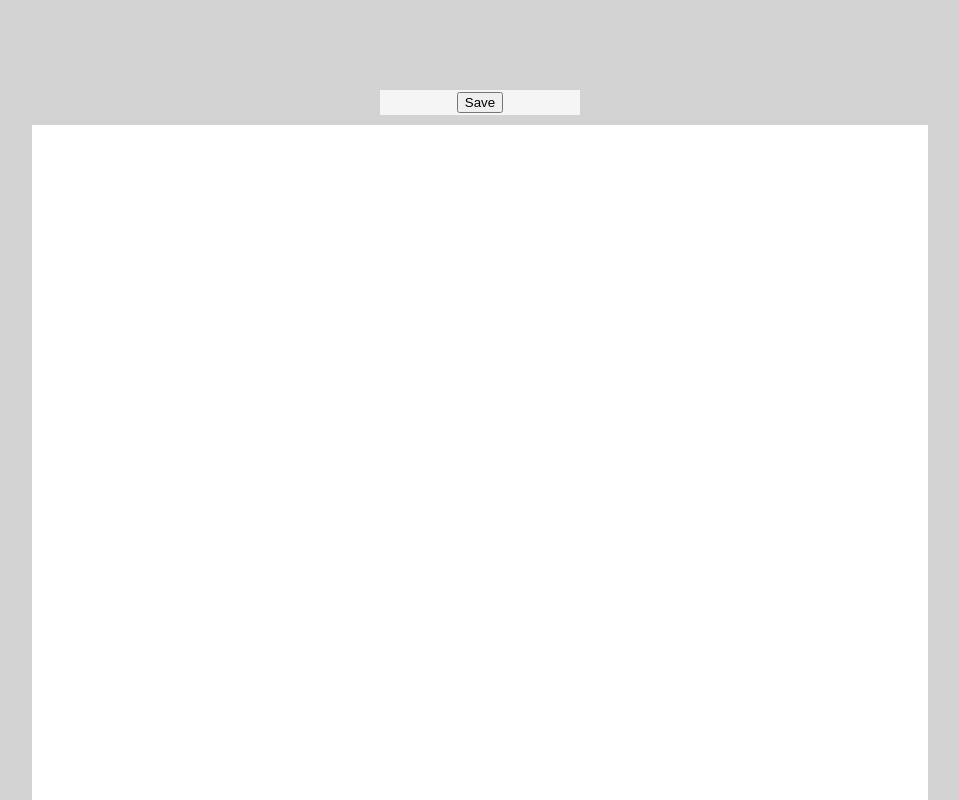
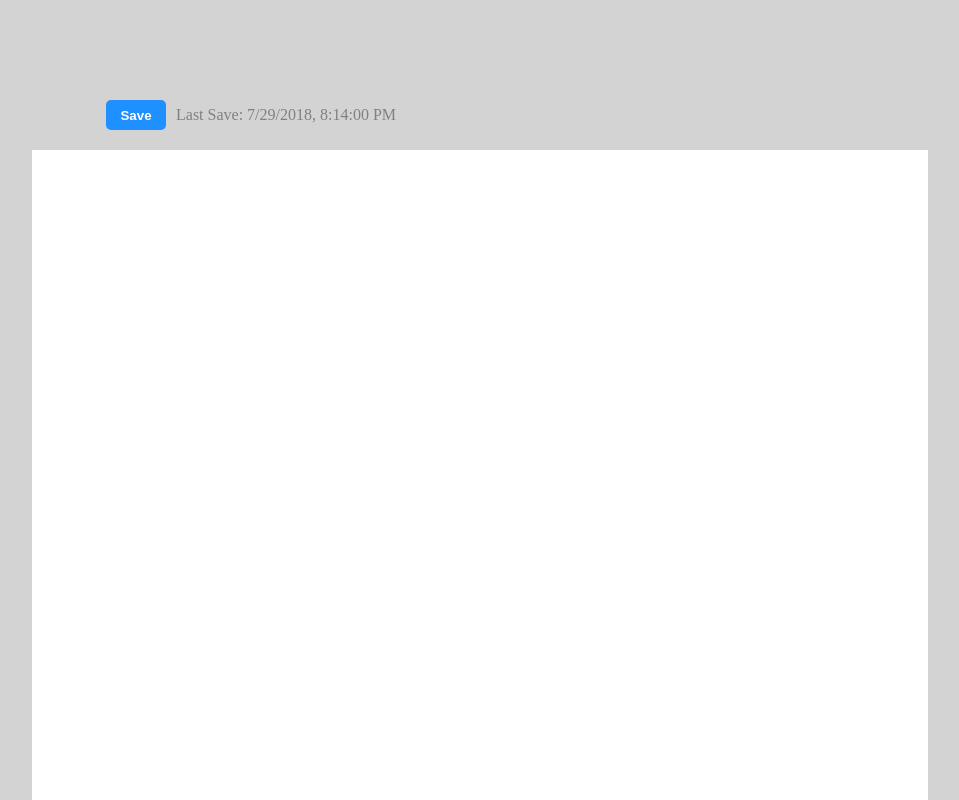
Before and after one commit to alexzobi/aaDocs, a React app: page /editor in a window 1280 px wide. Shown: the top 800 px of the page, without its empty margins (160-1119 px from the left). Built offline with nearby package versions, Linux system fonts and the light colour scheme; no server answers.

Commit message:
refactor: change text area to div

```diff
--- a/client/components/Editor.js
+++ b/client/components/Editor.js
@@ -9,7 +9,9 @@ class Editor extends Component{
     this.state = {
       content: "",
       owners:[],
-      lastChangeBy: ""
+      lastChangeBy: "",
+      charCount: 0,
+      lastSaved: new Date().toLocaleString()
     };
   }
 
@@ -22,34 +24,53 @@ class Editor extends Component{
       .then( res => res.data)
       .then(data =>{
         const {content, owners, lastChangeBy} = data;
-        this.setState({content, lastChangeBy, owners});
+        const charCount = content.length;
+        this.setState({content, lastChangeBy, owners, charCount});
       })
       .catch(err =>console.error(err));
+    this.refs.textarea.addEventListener('input', this.handleChange);
+  }
+
+  componentWillUnmount(){
+    this.refs.textarea.removeEventListener('input', this.handleChange);
   }
 
 
   handleChange = evt =>{
-    const content = evt.target.value;
-    this.setState({content});
-
+    evt.preventDefault();
+    const content = evt.target.innerHTML;
+    const charCount = content.length;
+    this.setState({content, charCount});
+    if(charCount%50===0){
+      this.handleSave();
+    }
   }
 
   handleSave = () =>{
     const { content } = this.state;
     const { user } = this.props;
+    const regex = new Regex('/[<script>].*[<\/script>]*/','gm');
+    if(content.search(regex)>=0){
+      content = "no hacking please.";
+    }
     this.props.saveDoc(content, user);
+    this.setState({lastSaved: new Date().toLocaleString()});
   }
 
   render(){
-    const { content } = this.state;
+    const { content, lastSaved } = this.state;
+    console.log(content);
     return (
       <div id="editor">
-        <div id="toolbar" >
+        <div id="toolbar">
           <button id="save" onClick={this.handleSave}>Save</button>
+          <p>{`Last Save: ${lastSaved}`}</p>
         </div>
-        <textarea
-          value={content}
-          onChange={this.handleChange} />
+        <div id="textarea"
+          ref="textarea"
+          contentEditable
+          dangerouslySetInnerHTML={{__html:content}}
+          />
       </div>
     );
   }
--- a/public/style.css
+++ b/public/style.css
@@ -7,31 +7,47 @@ body {
 #editor {
   display: flex;
   flex-direction: column;
-  height: 100vh;
+  height: auto;
+  min-height: 100vh;
   background-color: lightgray;
   justify-content: center;
   align-items: center;
-  padding-top: 10vh;
+  padding: 10vh;
 }
 
-#editor textarea {
+#editor #textarea {
   background-color: white;
   width: 60vw;
-  padding: 8vh;
-  height: calc(1.293 * 60vw);
+  height: 80vw;
+  padding: 5vw;
   border: none;
 }
 
-#editor textarea:focus {
+#editor #textarea:focus {
   outline: none;
 }
 
 #editor #toolbar {
   display: flex;
-  background-color: whitesmoke;
+  width: 60vw;
   align-items: center;
-  justify-content: center;
+  justify-content: flex-start;
   margin: 10px;
-  width: 200px;
-  height: 40px;
+  color: gray;
 }
+
+#editor #save {
+  margin: 10px;
+  height: 30px;
+  width: 60px;
+  border-radius: 5px;
+  background-color: dodgerblue;
+  border: none;
+  color: white;
+  font-weight: bold;
+  outline: none;
+}
+
+#editor #save:active {
+  background-color: royalblue;
+}
```
